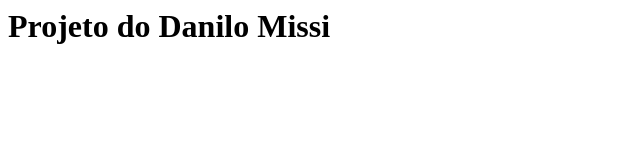
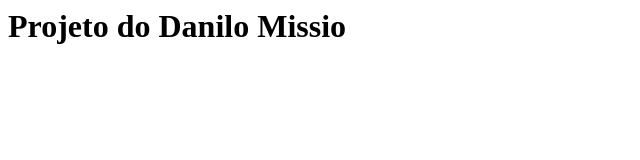
Before and after one commit to danilomissio/meu-site, a plain HTML site: page index.html in a window 1280 px wide. Shown: the full height of the page, 0-640 px from the left. Drawn offline with Linux system fonts and the light colour scheme.

Commit message:
Alterando novamente

```diff
--- a/index.html
+++ b/index.html
@@ -2,7 +2,7 @@
 	<head>
 	</head>
 	<body>
-		<h1>Projeto do Danilo Missi</h1>
+		<h1>Projeto do Danilo Missio</h1>
 	</body>
 
 </html>
```
